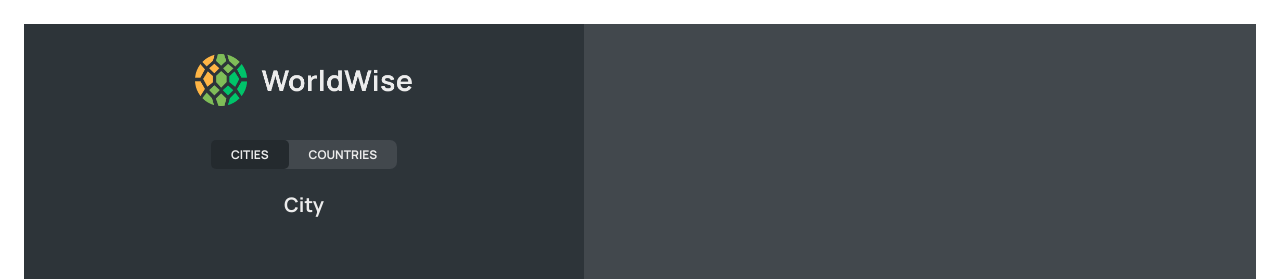
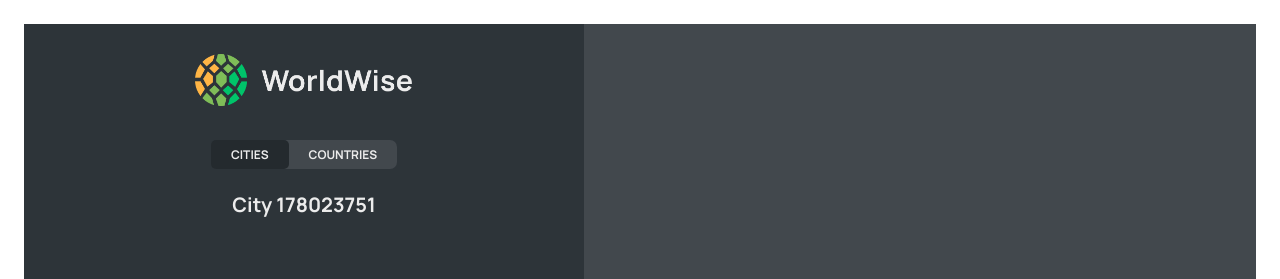
Before and after one commit to Moni-Yahwehson/World-wise, a React (Vite) app: page /app/cities/178023751 in a window 1280 px wide. Shown: the top 279 px of the page. Built offline with nearby package versions, Linux system fonts and the light colour scheme; data requests are answered from the project's data file.

Commit message:
stored state in url

```diff
--- a/src/App.jsx
+++ b/src/App.jsx
@@ -35,10 +35,10 @@ function App() {
   return (
     <BrowserRouter>
       <Routes>
-        <Route path="/" element={<Homepage />} />
+        <Route index element={<Homepage />} />
         <Route path="product" element={<Product />} />
         <Route path="pricing" element={<Pricing />} />
-        <Route path="/login" element={<Login />} />
+        <Route path="login" element={<Login />} />
         <Route path="app" element={<AppLayout />}>
           <Route
             index
--- a/src/components/City.jsx
+++ b/src/components/City.jsx
@@ -1,6 +1,8 @@
 /* eslint-disable no-unused-vars */
 // import styles from "./City.module.css";
 // import ButtonBack from "./ButtonBack.module.css";
+
+import { useParams } from "react-router-dom";
 
 const formatDate = (date) =>
   new Intl.DateTimeFormat("en", {
@@ -11,6 +13,7 @@ const formatDate = (date) =>
   }).format(new Date(date));
 
 function City() {
+  const { id } = useParams();
   // TEMP DATA
   const currentCity = {
     cityName: "Lisbon",
@@ -20,7 +23,7 @@ function City() {
   };
 
   const { cityName, emoji, date, notes } = currentCity;
-  return<h1>City</h1>
+  return <h1>City {id}</h1>;
 
   // return (
   //   <div className={styles.city}>
```
